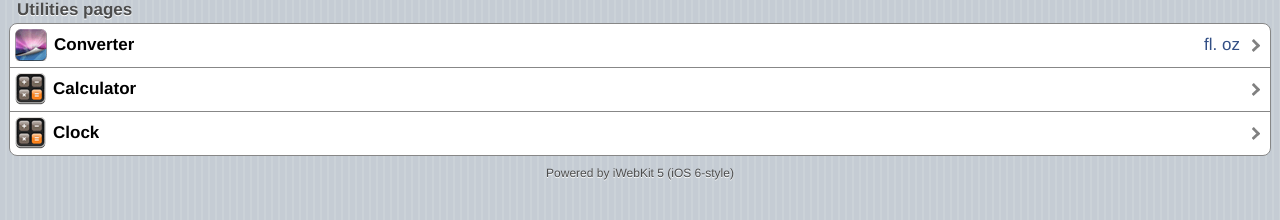
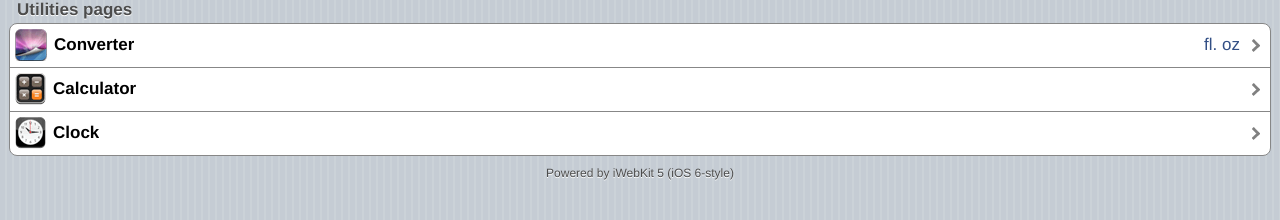
Before and after one commit to Samplasion/samplasion.github.iold, a Jekyll site: the page m/index.html, which Jekyll copies as it is, in a window 1280 px wide. Shown: the part 403-623 px from the top of the page. Built offline with Jekyll 4.4.1, drawn with Linux system fonts in a browser that asks for light colours.

Commit message:
Update index.html

```diff
--- a/m/index.html
+++ b/m/index.html
@@ -54,7 +54,7 @@
 	  	<li class="menu"><a href="calc.html">
 		<img alt="numb" src="thumbs/calculator.png"><span class="name">Calculator</span><span class="arrow"></span></a></li>
      <li class="menu"><a href="clock.html">
-		<img alt="numb" src="thumbs/calculator.png"><span class="name">Clock</span><span class="arrow"></span></a></li>
+		<img alt="numb" src="thumbs/clock.png"><span class="name">Clock</span><span class="arrow"></span></a></li>
 
 	</ul>
 <div id="footer">
```
